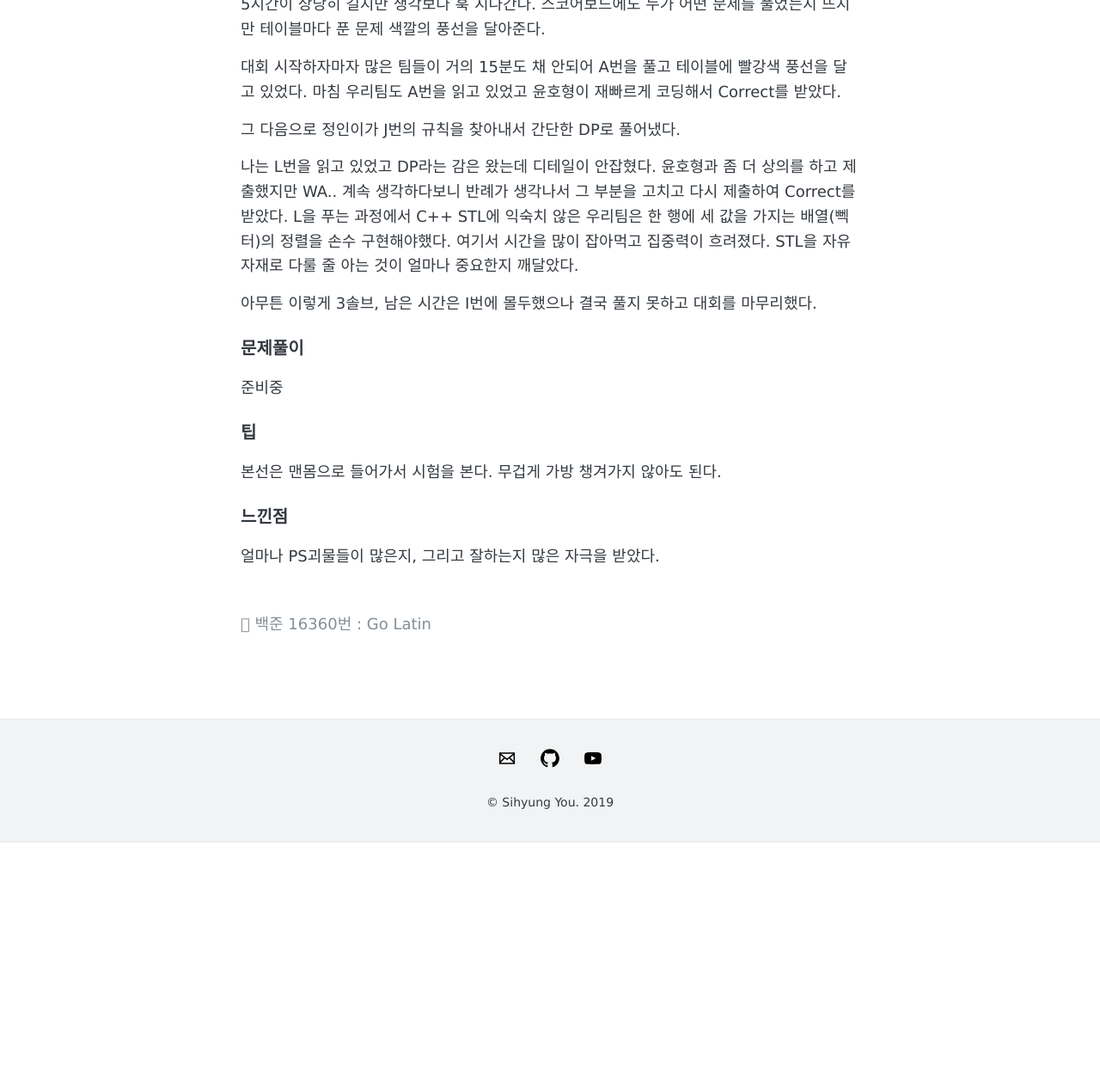
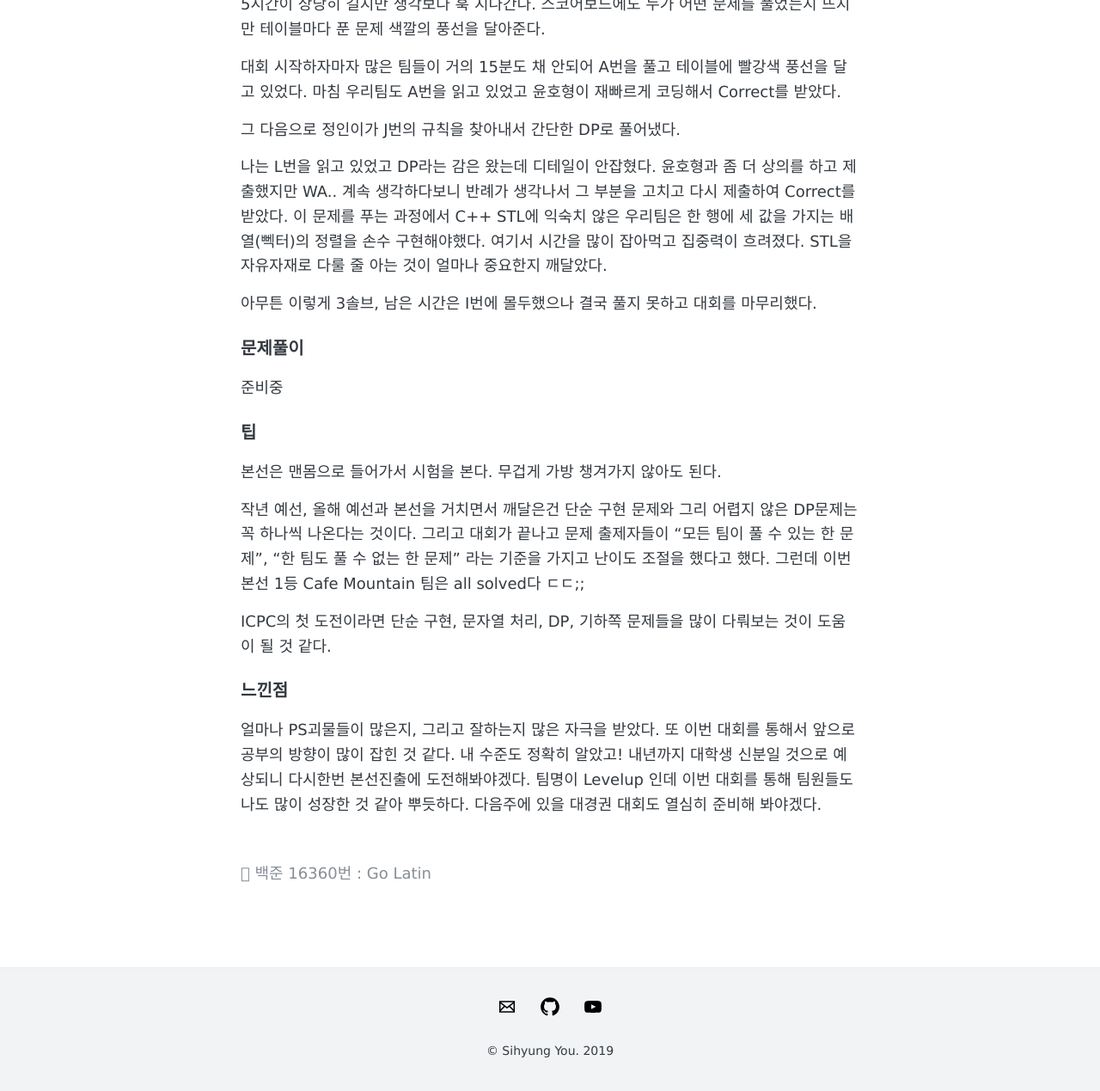
Before and after one commit to sihyungyou/sihyungyou.github.io, a Jekyll site: the page built from _posts/2019-11-09-acmicpc2019본선.md, in a window 1280 px wide and 1400 px high, scrolled down 1848 px, cut to the strip 130-1399 px from the top of the window. Shown: the whole strip at 86% size. Built offline with Jekyll 4.4.1, drawn with Linux system fonts in a browser that asks for light colours; comment, search, counter and statistics services are not loaded; before the commit the page ends 2958 px from its top, so only the background shows below that.

Commit message:
2019 ACM-ICPC

```diff
--- a/_posts/2019-11-09-acmicpc2019본선.md
+++ b/_posts/2019-11-09-acmicpc2019본선.md
@@ -35,10 +35,9 @@ comments: true
 
 그 다음으로 정인이가 J번의 규칙을 찾아내서 간단한 DP로 풀어냈다.
 
-나는 L번을 읽고 있었고 DP라는 감은 왔는데 디테일이 안잡혔다. 윤호형과 좀 더 상의를 하고 제출했지만 WA.. 계속 생각하다보니 반례가 생각나서 그 부분을 고치고 다시 제출하여 Correct를 받았다. L을 푸는 과정에서 C++ STL에 익숙치 않은 우리팀은 한 행에 세 값을 가지는 배열(뻭터)의 정렬을 손수 구현해야했다. 여기서 시간을 많이 잡아먹고 집중력이 흐려졌다. STL을 자유자재로 다룰 줄 아는 것이 얼마나 중요한지 깨달았다.
+나는 L번을 읽고 있었고 DP라는 감은 왔는데 디테일이 안잡혔다. 윤호형과 좀 더 상의를 하고 제출했지만 WA.. 계속 생각하다보니 반례가 생각나서 그 부분을 고치고 다시 제출하여 Correct를 받았다. 이 문제를 푸는 과정에서 C++ STL에 익숙치 않은 우리팀은 한 행에 세 값을 가지는 배열(뻭터)의 정렬을 손수 구현해야했다. 여기서 시간을 많이 잡아먹고 집중력이 흐려졌다. STL을 자유자재로 다룰 줄 아는 것이 얼마나 중요한지 깨달았다.
 
 아무튼 이렇게 3솔브, 남은 시간은 I번에 몰두했으나 결국 풀지 못하고 대회를 마무리했다.
-
 
 ### 문제풀이
 준비중
@@ -46,5 +45,9 @@ comments: true
 ### 팁
 본선은 맨몸으로 들어가서 시험을 본다. 무겁게 가방 챙겨가지 않아도 된다.
 
+작년 예선, 올해 예선과 본선을 거치면서 깨달은건 단순 구현 문제와 그리 어렵지 않은 DP문제는 꼭 하나씩 나온다는 것이다. 그리고 대회가 끝나고 문제 출제자들이 "모든 팀이 풀 수 있는 한 문제", "한 팀도 풀 수 없는 한 문제" 라는 기준을 가지고 난이도 조절을 했다고 했다. 그런데 이번 본선 1등 Cafe Mountain 팀은 all solved다 ㄷㄷ;;
+
+ICPC의 첫 도전이라면 단순 구현, 문자열 처리, DP, 기하쪽 문제들을 많이 다뤄보는 것이 도움이 될 것 같다.
+
 ### 느낀점
-얼마나 PS괴물들이 많은지, 그리고 잘하는지 많은 자극을 받았다.
+얼마나 PS괴물들이 많은지, 그리고 잘하는지 많은 자극을 받았다. 또 이번 대회를 통해서 앞으로 공부의 방향이 많이 잡힌 것 같다. 내 수준도 정확히 알았고! 내년까지 대학생 신분일 것으로 예상되니 다시한번 본선진출에 도전해봐야겠다. 팀명이 Levelup 인데 이번 대회를 통해 팀원들도 나도 많이 성장한 것 같아 뿌듯하다. 다음주에 있을 대경권 대회도 열심히 준비해 봐야겠다.
```
Also changed, not shown: _posts/2019-10-05-acmicpc2019예선.md (+1 -1 lines).
